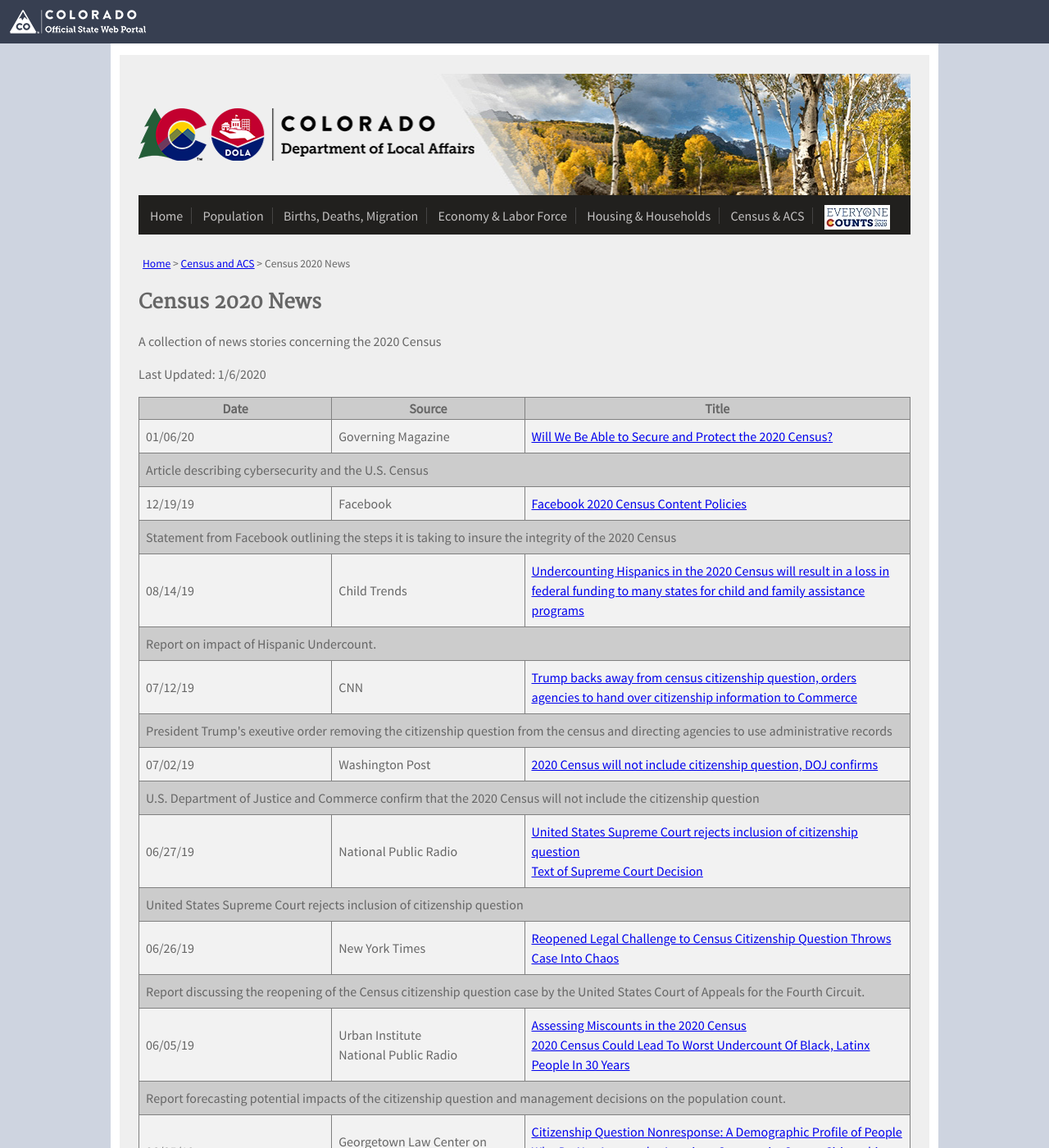
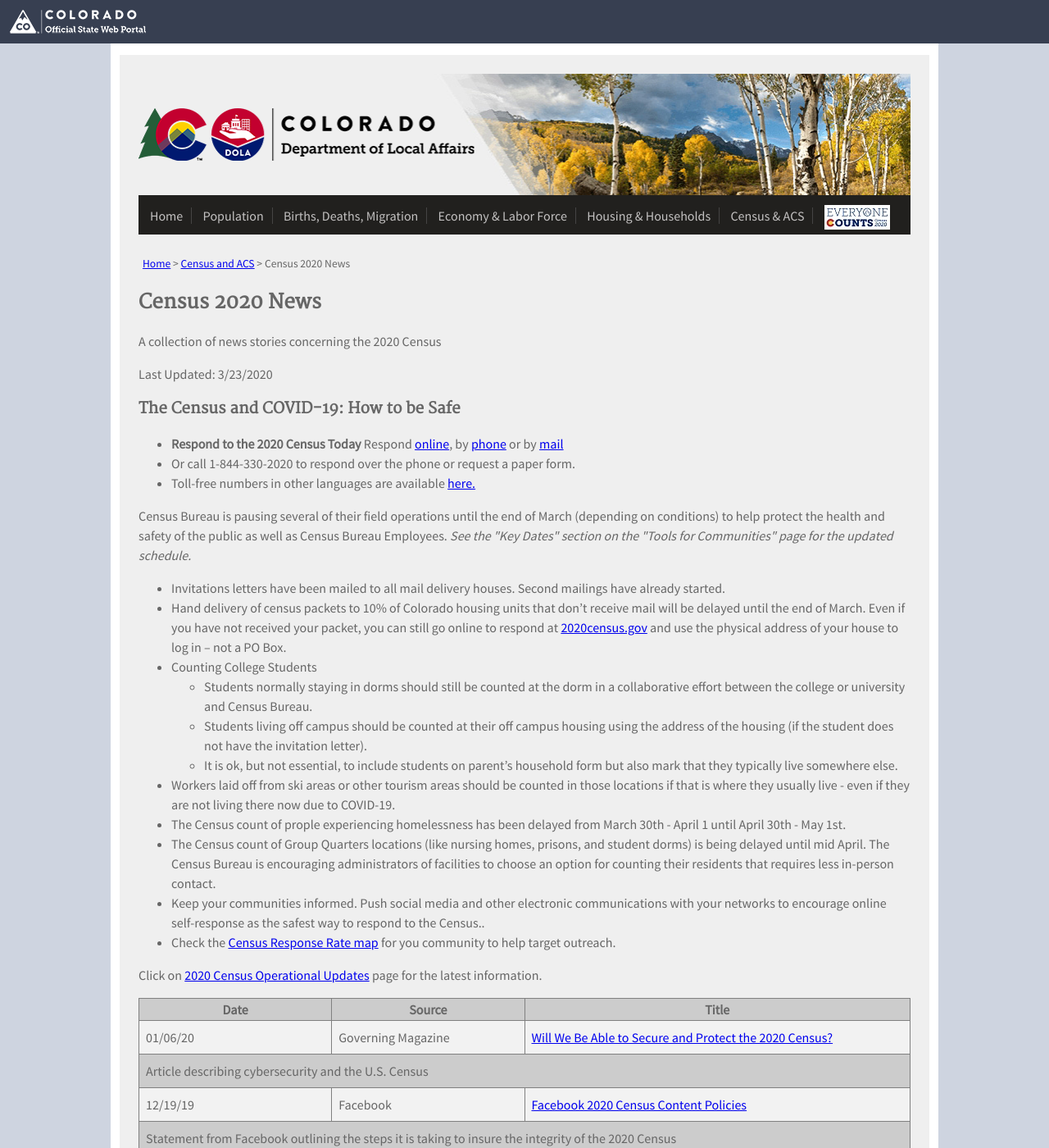
Before and after one commit to TBleess/Website_New, a Jekyll site: the page built from pages/5_CensusACS/2020-news.html, in a window 1280 px wide and 1400 px high. Shown: the whole window at 82% size. Built offline with Jekyll 4.4.1, drawn with Linux system fonts in a browser that asks for light colours.

Commit message:
Add files via upload

```diff
--- a/pages/5_CensusACS/2020-news.html
+++ b/pages/5_CensusACS/2020-news.html
@@ -19,7 +19,39 @@
 
 <h2>Census 2020 News</h2>
 <p>A collection of news stories concerning the 2020 Census</p>
-<p>Last Updated:  1/6/2020</p>
+<p>Last Updated:  3/23/2020</p>
+
+<h3>The Census and COVID-19: How to be Safe</h3>
+<ul>
+<li><b>Respond to the 2020 Census Today</b> Respond  <a href="https://2020census.gov/" target="_blank">online</a>, by
+    <a href="https://2020census.gov/en/ways-to-respond/responding-by-phone.html" target="_blank">phone</a> or by
+	<a href="https://2020census.gov/en/ways-to-respond/responding-by-mail.html" target="_blank">mail</a></li>
+<li>Or call 1-844-330-2020 to respond over the phone or request a paper form. </li>
+<li>Toll-free numbers in other languages are available <a href="https://2020census.gov/en/contact-us.html" target="_blank">here.</a>
+</ul>
+<p>Census Bureau is pausing several of their field operations until the end of March (depending on conditions) to help protect
+the health and safety of the public as well as Census Bureau Employees. <i>See the "Key Dates" section on the "Tools for Communities" page for the updated schedule.</i></p>
+<ul>
+<li>Invitations letters have been mailed to all mail delivery houses.  Second mailings have already started.</li>
+<li>Hand delivery of census packets to 10% of Colorado housing units that don’t receive mail will be delayed until the end of March.
+Even if you have not received your packet, you can still go online to respond at <a href="https://2020census.gov/" target="_blank">2020census.gov</a> and use the physical address of your house to log in – not a PO Box.</li>
+<li>Counting College Students</li>
+<ul>
+<li>Students normally staying in dorms should still be counted at the dorm in a collaborative effort between the college or university and Census Bureau.</li>
+<li>Students living off campus should be counted at their off campus housing using the address of the housing (if the student does not have the invitation letter).</li>
+<li>It is ok, but not essential, to include students on parent’s household form but also mark that they typically live somewhere else.</li>
+</ul>
+<li>Workers laid off from ski areas or other tourism areas should be counted in those locations if that is where they usually live - even if they are not living there now due to COVID-19.</li>
+<li>The Census count of prople experiencing homelessness has been delayed from March 30th - April 1 until April 30th - May 1st.</li>
+<li>The Census count of Group Quarters locations (like nursing homes, prisons, and student dorms) is being delayed until mid April.
+  The Census Bureau is encouraging administrators of facilities to choose an option for counting their residents that requires less in-person contact.</li>
+<li>Keep your communities informed.  Push social media and other electronic communications with your networks to encourage online self-response as the
+   safest way to respond to the Census..
+<li> Check the <a href="https://2020census.gov/en/response-rates.html?cid=20423:%2Bcensus%20%2Bresponse%20%2Brates%20%2Bmap:sem.ga:p:dm:en:&utm_source=sem.ga&utm_medium=p&utm_campaign=dm:en&utm_content=20423&utm_term=%2Bcensus%20%2Bresponse%20%2Brates%20%2Bmap" target="_blnak">
+      Census Response Rate map<a> for you community to help target outreach.</li>
+</ul>
+<p>Click on <a href="https://2020census.gov/en/news-events/operational-adjustments-covid-19.html" target="_blank">2020 Census Operational Updates</a> page for the latest information.</p>
+
 <table border="1">
 <col width="200">
 <col width="200">
--- a/pages/5_CensusACS/2020-resources.html
+++ b/pages/5_CensusACS/2020-resources.html
@@ -92,7 +92,7 @@
 <p>The 2020 Census is underway and households across America are responding every day</p>
 <p>In light of the COVID-19 outbreak the US Census Bureau has adjusted several 2020 Census deadlines.</p>
 <p>Click on <a href="https://2020census.gov/en/news-events/operational-adjustments-covid-19.html" target="_blank">2020 Census Operational Updates</a> page for the latest information.</p>
-<table>
+<table border="1">
 <tr><td>Event</td><td>Original Dates</td><td>Revised Dates</td></tr>
 <tr><td><b>Census Invitation Mailing Begins</b></td><td> 3/12/2020 - 3/20/2020</td><td></td></tr>
 <tr><td><b>Census Self Response Period</b></td><td> 3/12/2020 - 7/31/2020</td><td>3/12/2020 - 8/14/2020</td></tr>
```
Also changed, not shown: pages/5_CensusACS/census_2020_main.html (+3 -4 lines).
